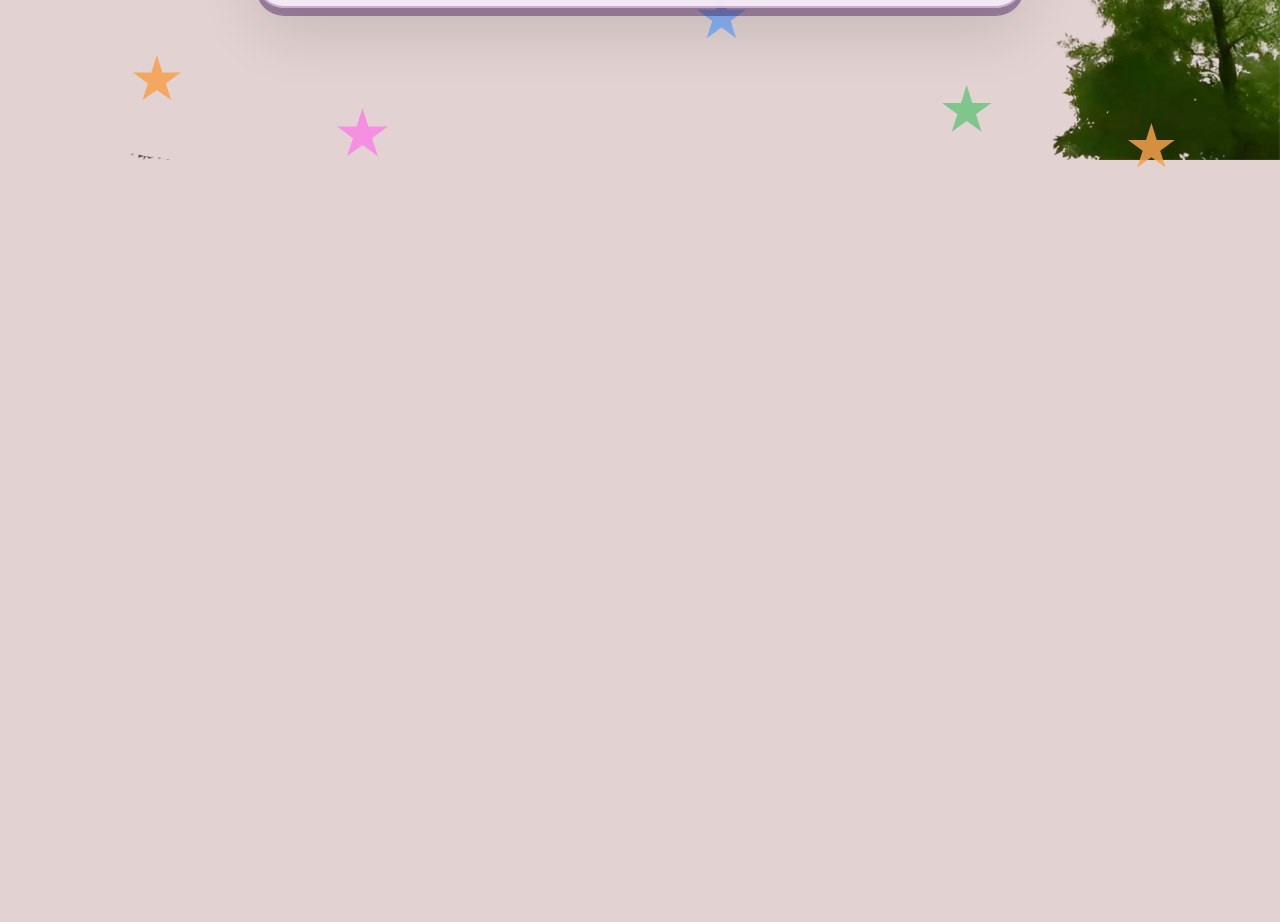
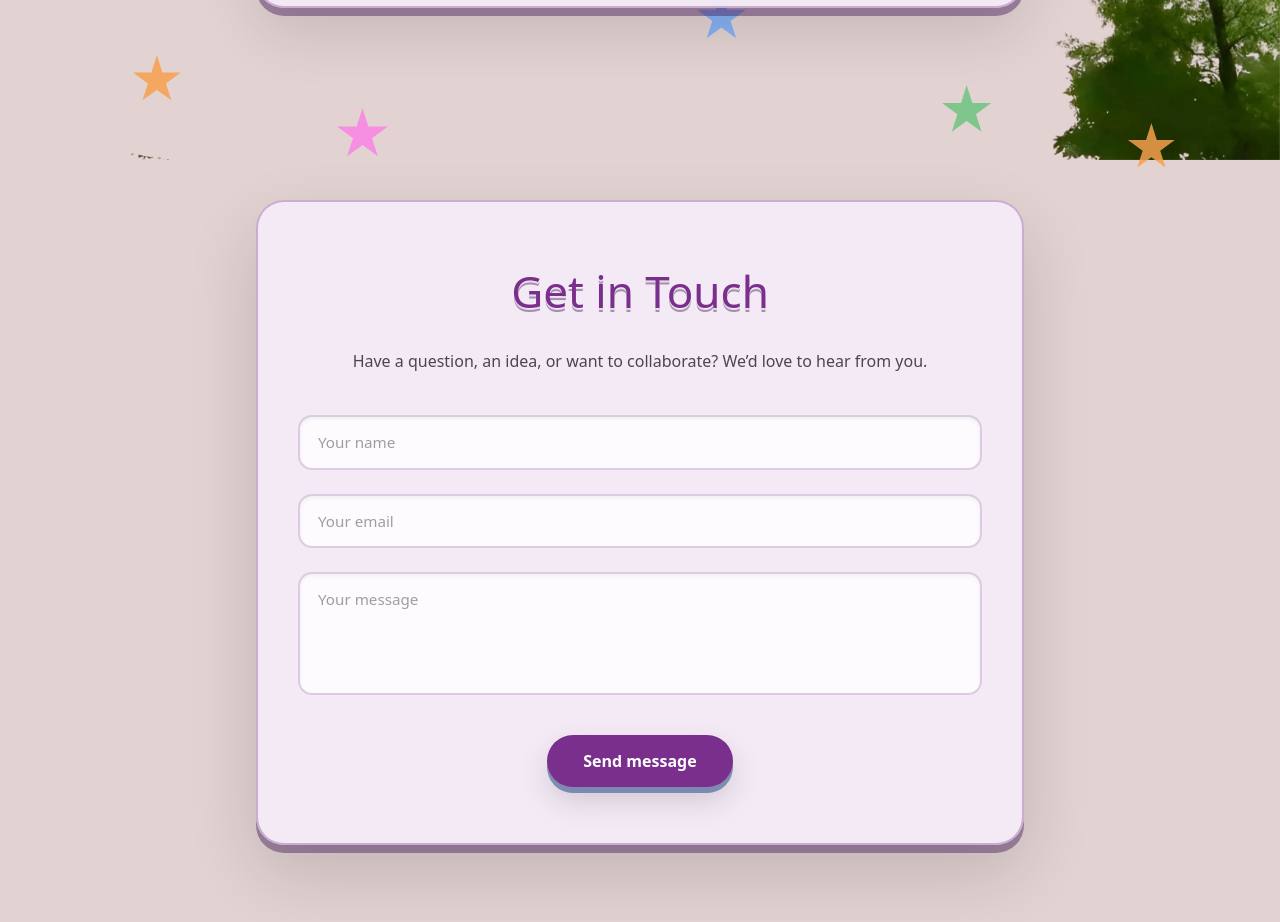
Before and after one commit to SHS-Peb/wildflower-society, a React (Vite) app: page / in a window 1280 px wide. Shown: the part 640-1562 px from the top of the page. Before the commit the page ends 800 px from the top, so only its background shows below. Built offline with nearby package versions, Linux system fonts and the light colour scheme.

Commit message:
Added contact section

```diff
--- a/src/App.jsx
+++ b/src/App.jsx
@@ -3,6 +3,7 @@ import bgRight from "./assets/bg-right.png";
 import StarField from "./components/StarField";
 import Navbar from "./components/Navbar";
 import About from "./components/About";
+import Contact from "./components/Contact";
 
 export default function App() {
   return (
@@ -33,6 +34,7 @@ export default function App() {
       </h1>
     </section>
     <About />
+    <Contact />
       </main>
 
     </div>
--- a/src/components/About.jsx
+++ b/src/components/About.jsx
@@ -15,7 +15,7 @@ export default function About() {
         "
       >
         <h2 className="about-title mb-6">
-          About Wildflower Society
+          About
         </h2>
 
         <p className="about-text mb-4">
--- /dev/null
+++ b/src/components/Contact.jsx
@@ -0,0 +1,48 @@
+export default function Contact() {
+    return (
+        <section
+            id="contact"
+            className="relative z-10 flex justify-center px-6 pt-20 pb-32"
+        >
+            <div
+                className="contact-card max-w-3xl w-full text-center px-10 py-14"
+            >
+                <h2 className="contact-title mb-6">
+                    Get in Touch
+                </h2>
+
+                <p className="contact-text mb-10">
+                    Have a question, an idea, or want to collaborate?
+                    We’d love to hear from you.
+                </p>
+
+                <form className="flex flex-col gap-6">
+                    <input
+                        type="text"
+                        placeholder="Your name"
+                        className="contact-input"
+                    />
+
+                    <input
+                        type="email"
+                        placeholder="Your email"
+                        className="contact-input"
+                    />
+
+                    <textarea
+                        rows={4}
+                        placeholder="Your message"
+                        className="contact-input resize-none"
+                    />
+
+                    <button
+                        type="submit"
+                        className="contact-button mx-auto mt-4"
+                    >
+                        Send message
+                    </button>
+                </form>
+            </div>
+        </section>
+    );
+}
--- a/src/index.css
+++ b/src/index.css
@@ -93,3 +93,80 @@ background-color: #e2d2d2;
   color: #8b3fa0;
   text-decoration: underline;
 }
+
+.contact-card {
+  background: rgba(245, 235, 248, 0.94);
+  border: 2px solid rgba(120, 60, 140, 0.35);
+  border-radius: 28px;
+
+  box-shadow:
+    0 8px 0 rgba(70, 30, 90, 0.45),
+    0 28px 70px rgba(0, 0, 0, 0.14);
+
+  backdrop-filter: blur(6px);
+}
+
+.contact-title {
+  font-size: clamp(32px, 4vw, 44px);
+  color: #7a2f8c;
+  text-shadow:
+    0 2px 0 rgba(255,255,255,0.7),
+    0 4px 0 rgba(70,30,90,0.45);
+}
+
+.contact-text {
+  color: rgba(45, 42, 42, 0.85);
+  line-height: 1.7;
+}
+
+.contact-input {
+  width: 100%;
+  padding: 14px 18px;
+  border-radius: 14px;
+
+  border: 2px solid rgba(120, 60, 140, 0.25);
+  background: rgba(255,255,255,0.8);
+
+  font-size: 0.95rem;
+  color: rgba(45, 42, 42, 0.9);
+
+  box-shadow:
+    inset 0 2px 4px rgba(0,0,0,0.06);
+}
+
+.contact-input::placeholder {
+  color: rgba(45, 42, 42, 0.45);
+}
+
+.contact-input:focus {
+  outline: none;
+  border-color: rgba(120, 60, 140, 0.5);
+  background: rgba(255,255,255,0.95);
+}
+
+.contact-button {
+  background: #7a2f8c;
+  color: white;
+
+  padding: 14px 36px;
+  border-radius: 999px;
+  font-weight: 600;
+
+  box-shadow:
+    0 6px 0 rgba(60, 90, 150, 0.6),
+    0 14px 30px rgba(0,0,0,0.15);
+
+  transition: transform 120ms ease, box-shadow 120ms ease, filter 120ms ease;
+}
+
+.contact-button:hover {
+  transform: translateY(-1px);
+  filter: brightness(1.03);
+}
+
+.contact-button:active {
+  transform: translateY(1px);
+  box-shadow:
+    0 4px 0 rgba(60, 90, 150, 0.6),
+    0 10px 22px rgba(0,0,0,0.15);
+}
```
